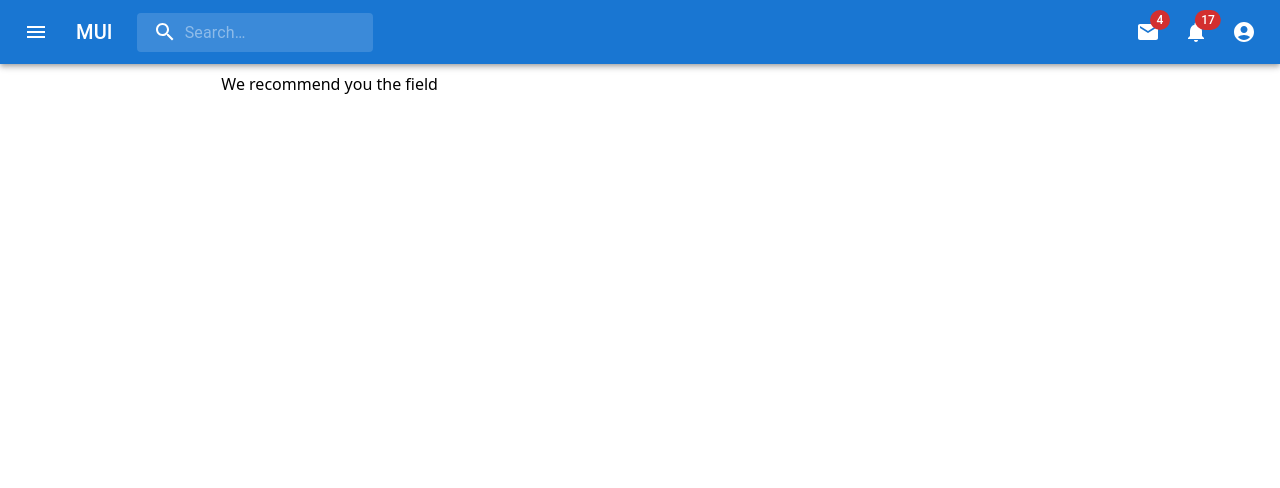
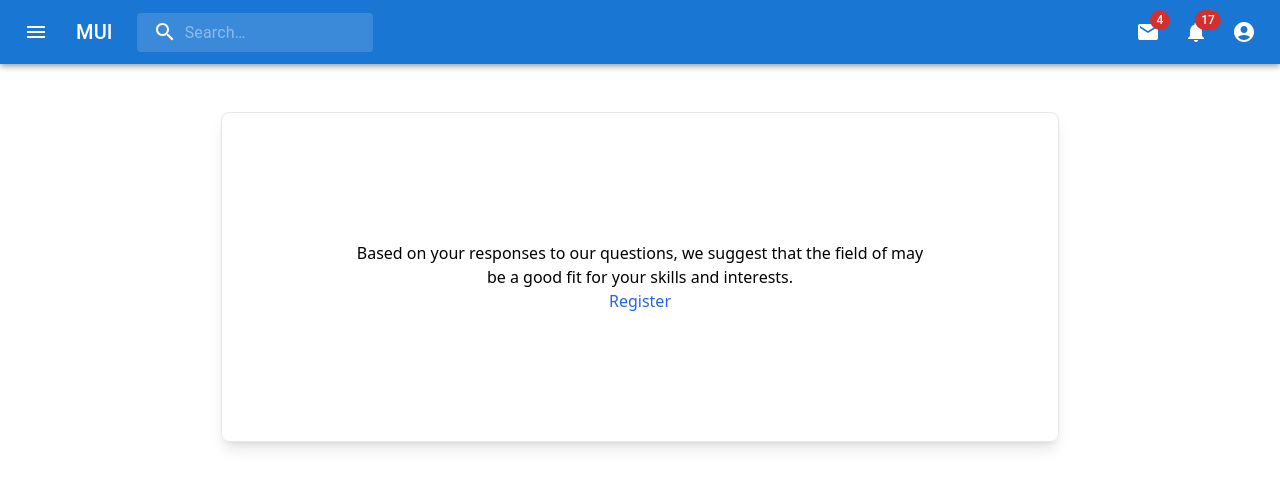
Before and after one commit to Rajotiana/hiu_ispm_2023, a React (Vite) app in the folder frontend/: page /orientation in a window 1280 px wide. Both pictures are taken after a click on the button "EVALUATE ME". Shown: the top 488 px of the page. Built offline with nearby package versions, Linux system fonts and the light colour scheme.

Commit message:
done done donneeee eeeh

```diff
--- a/frontend/src/pages/Orientation.tsx
+++ b/frontend/src/pages/Orientation.tsx
@@ -2,6 +2,7 @@ import { Button, FormControl, FormControlLabel, FormLabel, Radio, RadioGroup } f
 import React, { useState } from "react";
 import Question from "../sections/orientation/Question";
 import BasicModal from "../components/BasicModal";
+import { Link } from "react-router-dom";
 
 type Props = {};
 
@@ -101,7 +102,15 @@ const Orientation = (props: Props) => {
               </div>
             </div>
           ) : (
-            <div className="p-2">We recommend you the field {bestField}</div>
+            <div className="mt-10 p-2 flex items-center justify-center">
+              <div className="card p-32 border rounded-lg text-center shadow-lg">
+                <div className="">
+                Based on your responses to our questions, we suggest that the field of <span className="text-blue-600">{bestField}</span> may be a good fit for your skills and interests.
+
+                </div>
+                <Link className='text-blue-600' to='/register'>Register</Link>
+              </div>
+            </div>
           )}
         </div>
       )}
```
